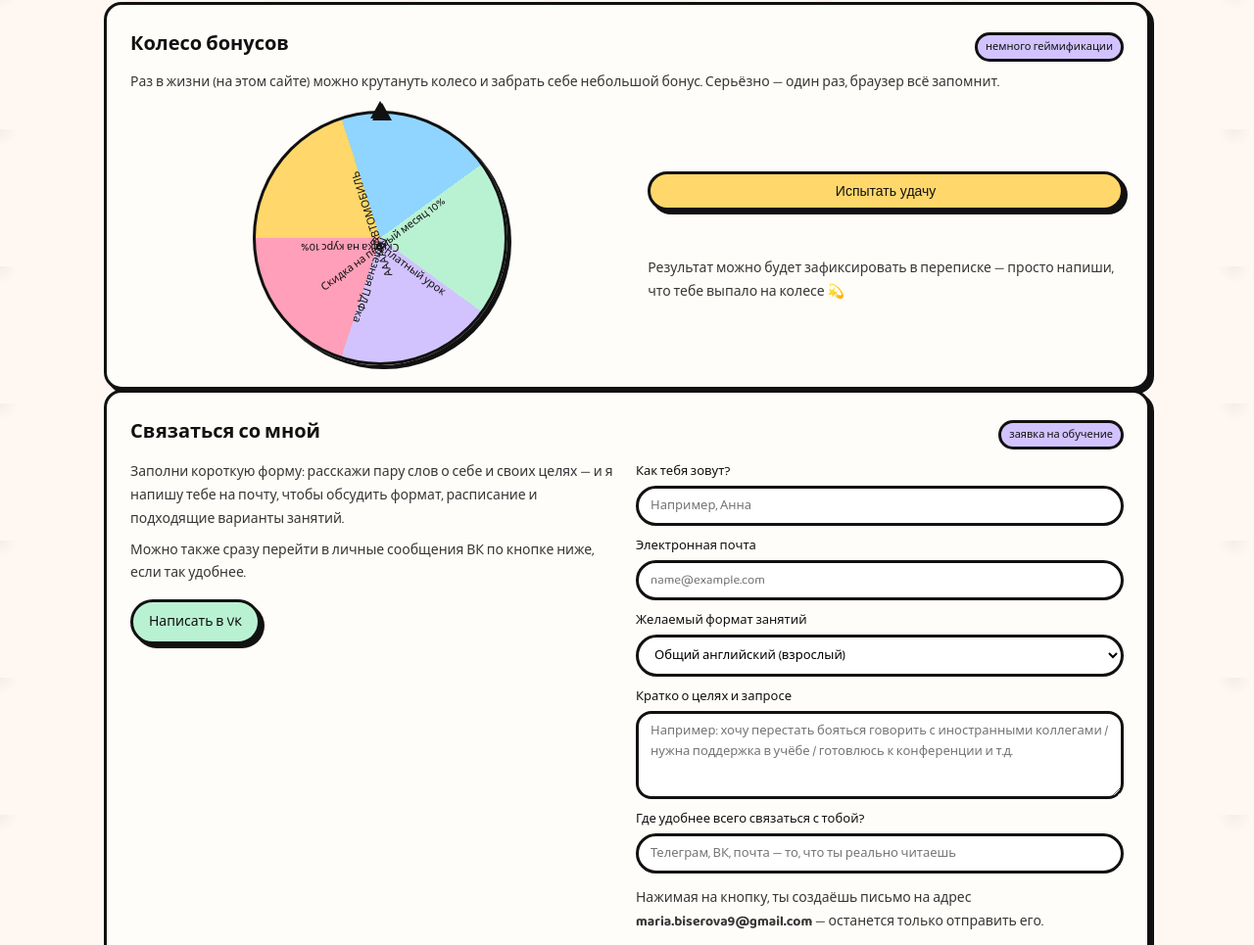
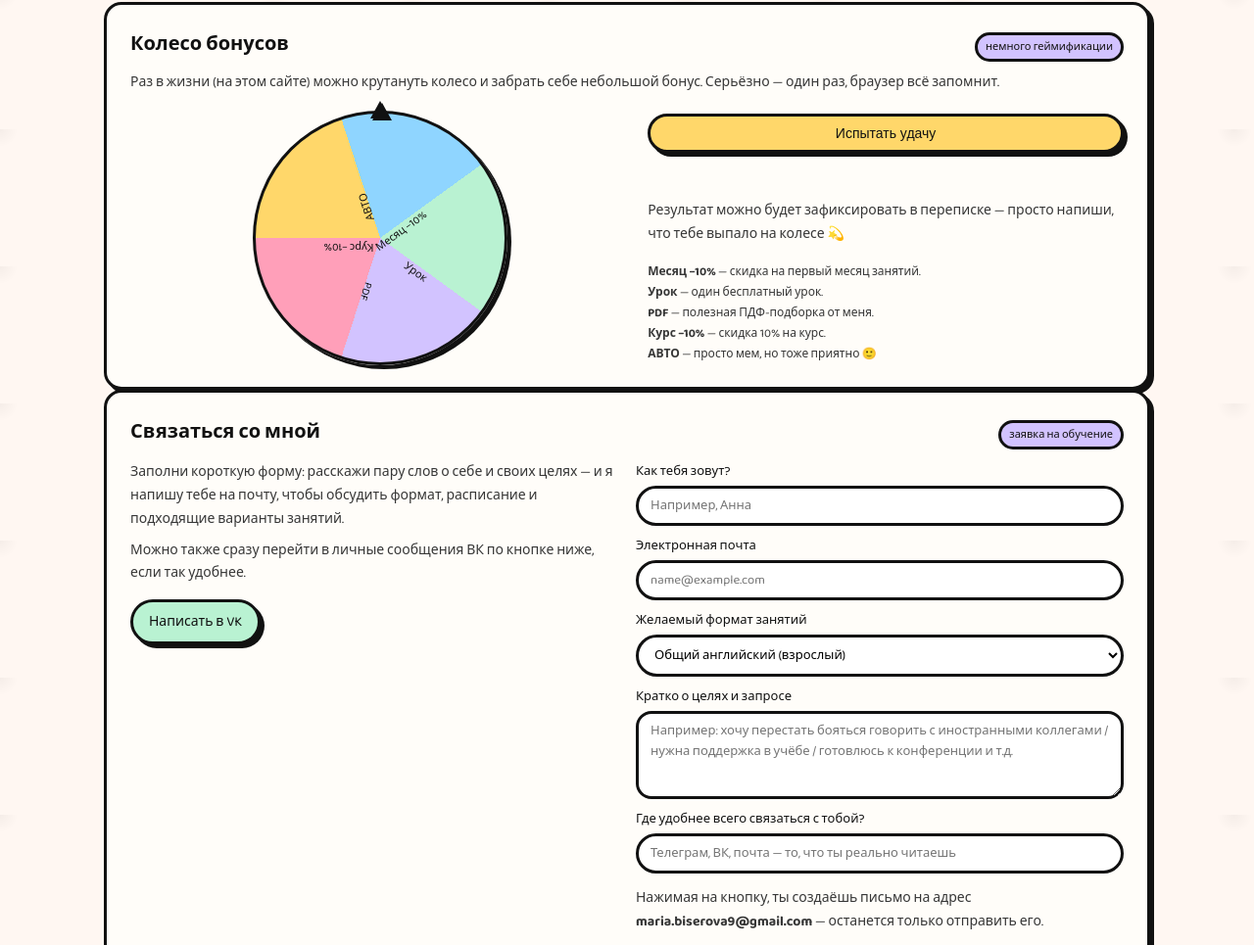
Before and after one commit to mariabiserova9-web/maryteachesenglish, a plain HTML site: page index.html in a window 1280 px wide. Shown: the part 2248-3213 px from the top of the page at 98% size. Drawn offline with Linux system fonts and the light colour scheme.

Commit message:
Update index.html

```diff
--- a/index.html
+++ b/index.html
@@ -634,25 +634,25 @@
       overflow: hidden;
     }
 
+    /* короткие подписи ради читаемости */
     .fortune-label {
       position: absolute;
-      width: 70%;          /* чуть больше “луч” для текста */
+      width: 50%;
       left: 50%;
       top: 50%;
       transform-origin: 0% 50%;
       font-size: 11px;
-      padding-right: 8px;
+      padding-right: 6px;
       text-align: right;
-      white-space: nowrap; /* не даём тексту ломаться на несколько строк */
+      white-space: nowrap;
     }
 
-    /* центры пяти секторов по кругу */
+    /* центры секторов */
     .fortune-label-1 { transform: rotate(-36deg) translateX(-50%); }
     .fortune-label-2 { transform: rotate(36deg) translateX(-50%); }
     .fortune-label-3 { transform: rotate(108deg) translateX(-50%); }
     .fortune-label-4 { transform: rotate(180deg) translateX(-50%); }
     .fortune-label-5 { transform: rotate(252deg) translateX(-50%); }
-
 
     .fortune-controls {
       display: grid;
@@ -671,6 +671,18 @@
       color: var(--text-soft);
     }
 
+    .fortune-legend {
+      margin-top: 6px;
+      font-size: 12px;
+      color: var(--text-soft);
+      list-style: none;
+      padding-left: 0;
+    }
+
+    .fortune-legend li + li {
+      margin-top: 2px;
+    }
+
     .btn-comic.is-disabled {
       background: #dddddd;
       box-shadow: none;
@@ -682,6 +694,13 @@
       box-shadow: none;
       background: #dddddd;
     }
+
+    @media (max-width: 880px) {
+      .fortune-layout {
+        grid-template-columns: minmax(0, 1fr);
+      }
+    }
+
 
     /* ===== Контакты и форма ===== */
     .contact-layout {
@@ -1072,7 +1091,7 @@
       </div>
     </section>
 
-    <!-- КОЛЕСО ФОРТУНЫ -->
+     <!-- КОЛЕСО ФОРТУНЫ -->
     <section class="panel fortune-panel" id="fortune">
       <div class="section-title-row">
         <h2 class="section-title">Колесо бонусов</h2>
@@ -1087,11 +1106,12 @@
         <div class="fortune-wheel-wrap">
           <div class="fortune-pointer"></div>
           <div class="fortune-wheel" id="fortune-wheel">
-            <div class="fortune-label fortune-label-1">Скидка на первый месяц 10%</div>
-            <div class="fortune-label fortune-label-2">Бесплатный урок</div>
-            <div class="fortune-label fortune-label-3">Полезная ПДФка</div>
-            <div class="fortune-label fortune-label-4">Скидка на курс 10%</div>
-            <div class="fortune-label fortune-label-5">ААААААВТОМОБИЛЬ</div>
+            <!-- короткие подписи, чтобы не съезжали -->
+            <div class="fortune-label fortune-label-1">Месяц −10%</div>
+            <div class="fortune-label fortune-label-2">Урок</div>
+            <div class="fortune-label fortune-label-3">PDF</div>
+            <div class="fortune-label fortune-label-4">Курс −10%</div>
+            <div class="fortune-label fortune-label-5">АВТО</div>
           </div>
         </div>
 
@@ -1101,8 +1121,16 @@
           </button>
           <p class="fortune-result" id="fortune-result"></p>
           <p class="fortune-note">
-            Результат можно будет зафиксировать в переписке — просто напиши, что тебе выпало на колесе 💫
+            Результат можно будет зафиксировать в переписке — просто напиши, что тебе
+            выпало на колесе 💫
           </p>
+          <ul class="fortune-legend">
+            <li><strong>Месяц −10%</strong> — скидка на первый месяц занятий.</li>
+            <li><strong>Урок</strong> — один бесплатный урок.</li>
+            <li><strong>PDF</strong> — полезная ПДФ-подборка от меня.</li>
+            <li><strong>Курс −10%</strong> — скидка 10% на курс.</li>
+            <li><strong>АВТО</strong> — просто мем, но тоже приятно 🙂</li>
+          </ul>
         </div>
       </div>
     </section>
```
